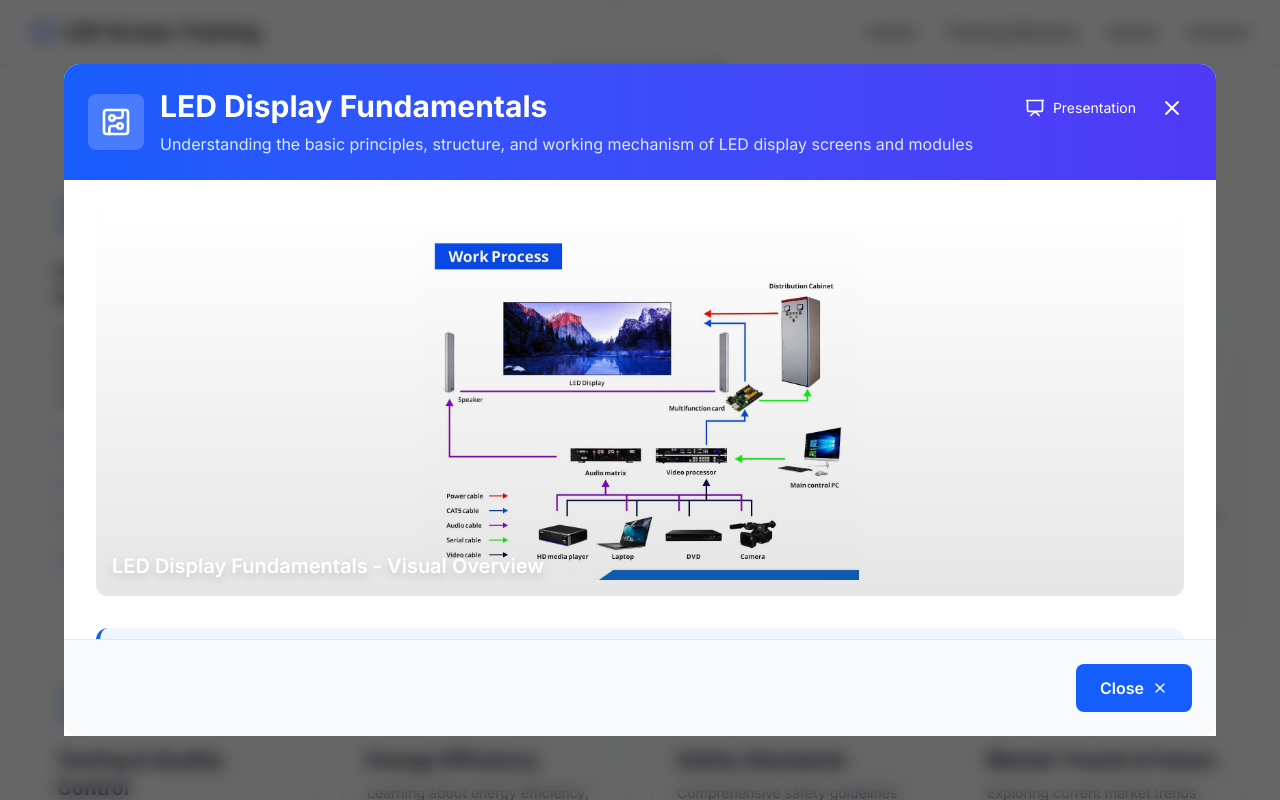
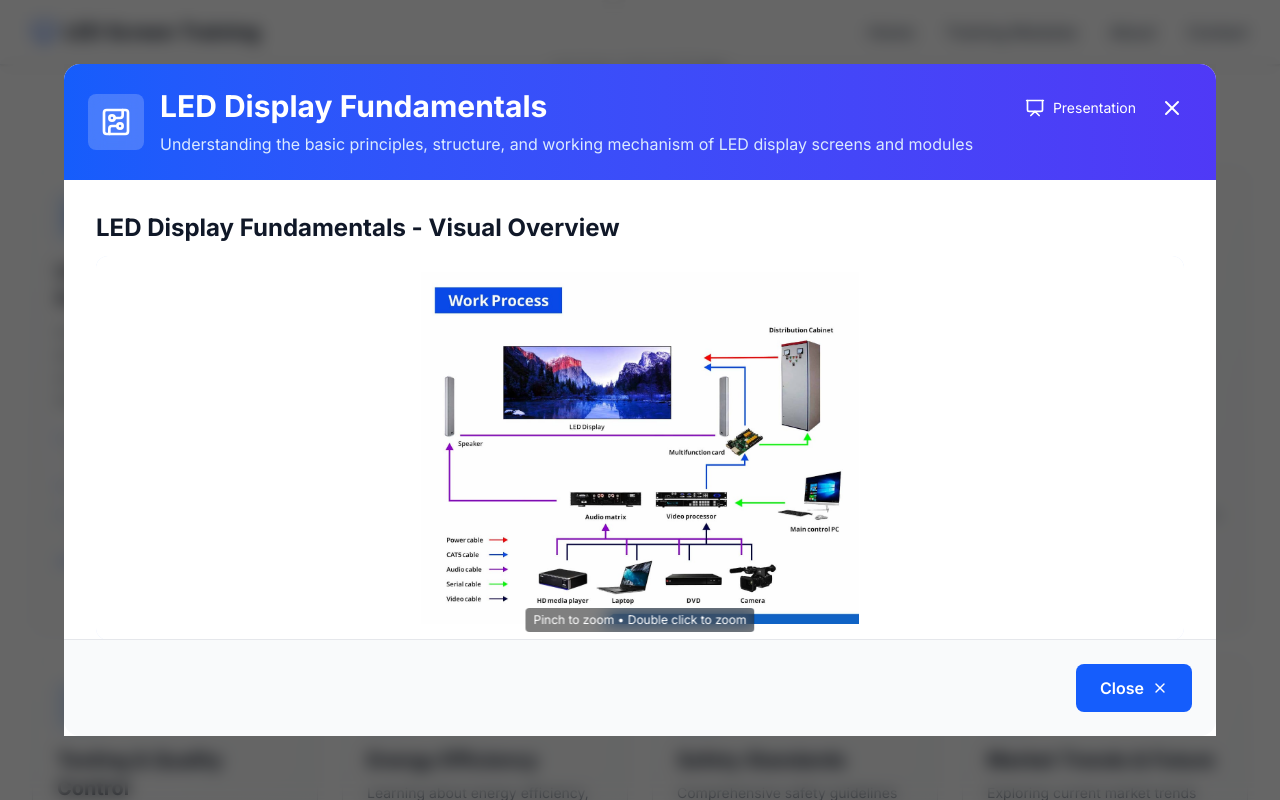
Before and after one commit to jbshaik-code/led-screen, a Next.js app: page / in a window 1280 px wide. Both pictures are taken after a click on the element 175 px from the left and 1324 px from the top of the page. Shown: the part 924-1724 px from the top of the page. Built offline with nearby package versions, Linux system fonts and the light colour scheme.

Commit message:
Reduce visual overview image size, move title outside image, and make it zoomable

```diff
--- a/app/components/ModuleDetail.tsx
+++ b/app/components/ModuleDetail.tsx
@@ -6,6 +6,7 @@ import { X, ArrowRight, CheckCircle, ImageIcon, Presentation } from "lucide-reac
 import Image from "next/image";
 import PresentationView from "./PresentationView";
 import ImageSlider from "./ImageSlider";
+import ZoomableImage from "./ZoomableImage";
 
 interface ModuleDetailProps {
   module: {
@@ -624,15 +625,18 @@ export default function ModuleDetail({
               {/* Content */}
               <div className="p-4 sm:p-6 md:p-8 space-y-6 sm:space-y-8 overflow-y-auto flex-1">
                 {/* Image Section */}
+                {'visualOverviewImage' in content && content.visualOverviewImage ? (
                   <motion.div
                     initial={{ opacity: 0, y: 20 }}
                     animate={{ opacity: 1, y: 0 }}
                     transition={{ delay: 0.1 }}
-                  className="relative h-48 sm:h-64 md:h-96 rounded-lg sm:rounded-xl overflow-hidden bg-gradient-to-br from-blue-100 to-indigo-100"
+                    className="space-y-3"
                   >
-                  {'visualOverviewImage' in content && content.visualOverviewImage ? (
-                    <>
-                      <Image
+                    <h3 className="text-xl sm:text-2xl font-bold text-gray-900">
+                      {module.title} - Visual Overview
+                    </h3>
+                    <div className="relative h-64 sm:h-80 md:h-96 rounded-lg sm:rounded-xl overflow-hidden bg-gradient-to-br from-blue-100 to-indigo-100">
+                      <ZoomableImage
                         src={content.visualOverviewImage}
                         alt={`${module.title} - Visual Overview`}
                         fill
@@ -640,27 +644,20 @@ export default function ModuleDetail({
                         sizes="(max-width: 768px) 100vw, 80vw"
                         quality={90}
                       />
-                      <div className="absolute inset-0 bg-gradient-to-t from-black/10 to-transparent" />
-                      <div className="absolute bottom-4 left-4 right-4">
-                        <h3 className="text-white text-xl font-semibold drop-shadow-lg">
-                          {module.title} - Visual Overview
-                        </h3>
                     </div>
-                    </>
+                  </motion.div>
                 ) : (
-                    <>
+                  <motion.div
+                    initial={{ opacity: 0, y: 20 }}
+                    animate={{ opacity: 1, y: 0 }}
+                    transition={{ delay: 0.1 }}
+                    className="relative h-48 sm:h-64 rounded-lg sm:rounded-xl overflow-hidden bg-gradient-to-br from-blue-100 to-indigo-100"
+                  >
                     <div className="absolute inset-0 flex items-center justify-center">
                       <IconComponent className="h-32 w-32 text-blue-600 opacity-20" />
                     </div>
-                      <div className="absolute inset-0 bg-gradient-to-t from-black/20 to-transparent" />
-                      <div className="absolute bottom-4 left-4 right-4">
-                        <h3 className="text-white text-xl font-semibold">
-                          {module.title} - Visual Overview
-                        </h3>
-                      </div>
-                    </>
+                  </motion.div>
                 )}
-                </motion.div>
 
                 {/* Overview */}
                 <motion.div
```
Lines whose indentation alone changed are shown as unchanged.
